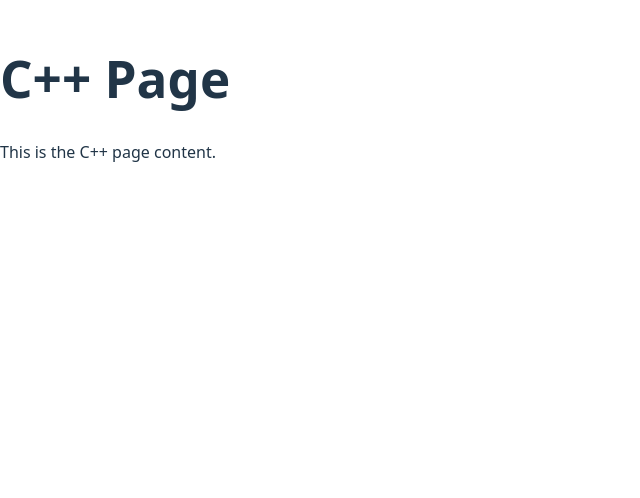
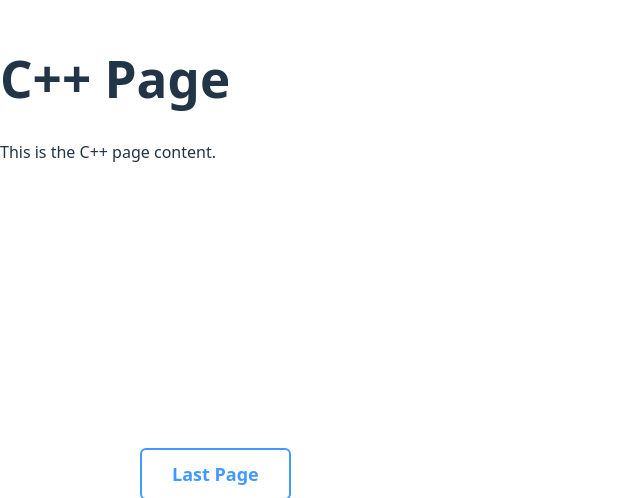
Before and after one commit to ruefat-yusifli/Programmiersprachen-Website, a React (Vite) app: page /pages/cpp in a window 1280 px wide. Shown: the part 302-800 px from the top of the page, without its empty margins (0-640 px from the left). Built offline with nearby package versions, Linux system fonts and the light colour scheme.

Commit message:
added last + next page button for the assembly and cpp page

```diff
--- a/src/pages/assembly.tsx
+++ b/src/pages/assembly.tsx
@@ -1,4 +1,6 @@
 import "../index.css"
+import React, { useState } from "react";
+import { useNavigate } from "react-router-dom";
 
 /**
  * Renders the Assembly page component.
@@ -8,12 +10,39 @@ import "../index.css"
  * @returns {JSX.Element} The rendered Assembly page.
  */
 export function Assembly() {
+    const [hoverNext, setHoverNext] = useState(false);
+    const [hoverLast, setHoverLast] = useState(false);
+    const navigate = useNavigate();
     return (
         <>
             <div>
                 <h1>Assembly Page</h1>
                 <p>This is the Assembly page content.</p>
             </div>
+             <div className="page">
+                <button
+                    style={{
+                        color: hoverLast ? "black" : "rgb(255, 66, 129)",
+                        fontSize: "18px",
+                        border: "2px solid rgb(255, 66, 129)",
+                        background: hoverLast ? "rgb(255, 66, 129)" : "transparent",
+                        padding: "12px 30px",
+                        borderRadius: "6px",
+                        cursor: "pointer",
+                        transition: "all 0.2s ease",
+                        position: "fixed",
+                        top: "750px",
+                        left: "140px",
+                        fontWeight: "bold",
+                    }}
+                    onMouseEnter={() => setHoverLast(true)}
+                    onMouseLeave={() => setHoverLast(false)}
+                    onClick={() => navigate("/pages/cpp")}>
+
+                    Last Page
+                </button> {/*This Button navigates to the last page*/}
+            </div>
+
         </>
     );
 }
--- a/src/pages/cpp.tsx
+++ b/src/pages/cpp.tsx
@@ -1,3 +1,7 @@
+import "../index.css"
+import React, { useState } from "react";
+import { useNavigate } from "react-router-dom";
+
 /**
  * React component that renders the C++ page.
  *
@@ -5,13 +9,61 @@
  *
  * @returns {JSX.Element} The rendered C++ page content.
  */
+
 export function Cpp() {
+    const [hoverNext, setHoverNext] = useState(false);
+    const [hoverLast, setHoverLast] = useState(false);
+    const navigate = useNavigate();
     return (
         <>
             <div>
                 <h1>C++ Page</h1>
                 <p>This is the C++ page content.</p>
             </div>
+            <div className="page">
+                <button
+                    style={{
+                        color: hoverNext ? "black" : "rgb(255, 66, 66)",
+                        fontSize: "18px",
+                        border: "2px solid rgb(255, 66, 66)",
+                        background: hoverNext ? "rgb(255, 66, 66)" : "transparent",
+                        padding: "12px 30px",
+                        borderRadius: "6px",
+                        cursor: "pointer",
+                        transition: "all 0.2s ease",
+                        position: "fixed",
+                        top: "750px",
+                        left: "1600px",
+                        fontWeight: "bold",
+                    }}
+                    onMouseEnter={() => setHoverNext(true)}
+                    onMouseLeave={() => setHoverNext(false)}
+                    onClick={() => navigate("/pages/assembly")}
+                >
+                    Next Page
+                </button> {/* This Button navigates to assembly page */}
+                <button
+                    style={{
+                        color: hoverLast ? "black" : "rgb(66, 154, 255)",
+                        fontSize: "18px",
+                        border: "2px solid rgb(66, 154, 255)",
+                        background: hoverLast ? "rgb(66, 154, 255)" : "transparent",
+                        padding: "12px 30px",
+                        borderRadius: "6px",
+                        cursor: "pointer",
+                        transition: "all 0.2s ease",
+                        position: "fixed",
+                        top: "750px",
+                        left: "140px",
+                        fontWeight: "bold",
+                    }}
+                    onMouseEnter={() => setHoverLast(true)}
+                    onMouseLeave={() => setHoverLast(false)}
+                    onClick={() => navigate("/pages/typescript")}
+                >
+                    Last Page
+                </button> {/*This Button navigates to the last page*/}
+            </div>
         </>
     );
 }
```
